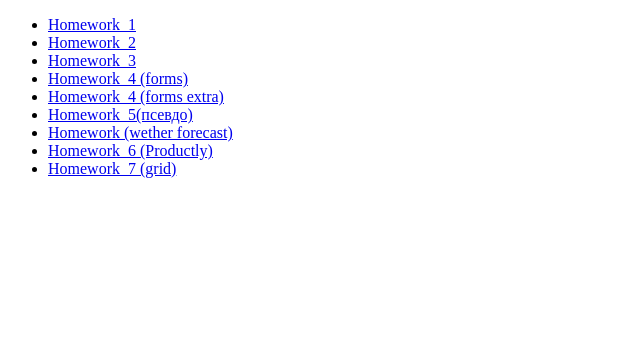
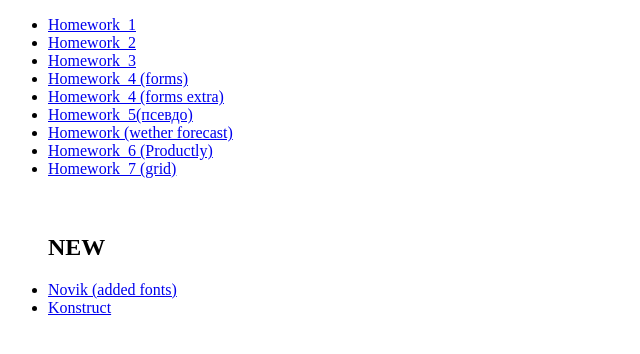
Before and after one commit to LiudmylaSynia/Beetroot, a plain HTML site: page index.html in a window 1280 px wide. Shown: the whole page, without its empty margins (0-640 px from the left). Drawn offline with Linux system fonts and the light colour scheme.

Commit message:
added HW_8

```diff
--- a/index.html
+++ b/index.html
@@ -17,6 +17,10 @@
     <li><a href="https://liudmylasynia.github.io/Beetroot/Homework%20(weather)/">Homework (wether forecast)</a></li>
     <li><a href="https://liudmylasynia.github.io/Beetroot/Homework%206%20(Productly)/">Homework_6 (Productly)</a></li>
     <li><a href="https://liudmylasynia.github.io/Beetroot/Homework%207(css-grid-layout)/">Homework_7 (grid)</a></li>
-    </ul>
+    <br><br>
+    <h2>NEW</h2>
+    <li><a href="https://liudmylasynia.github.io/Beetroot/Homework%203%20(Novik)/">Novik (added fonts)</a></li>
+    <li><a href="https://liudmylasynia.github.io/Beetroot/Homework%208/">Konstruct</a></li>
+</ul>
 </body>
 </html>
```
